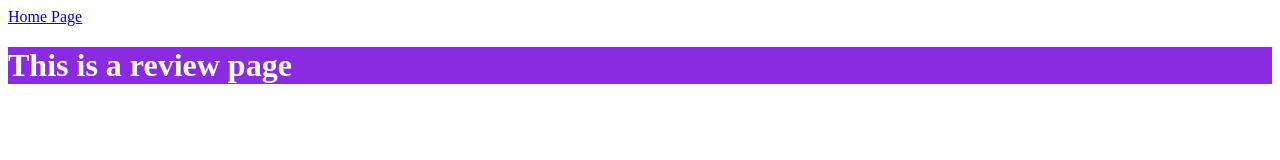
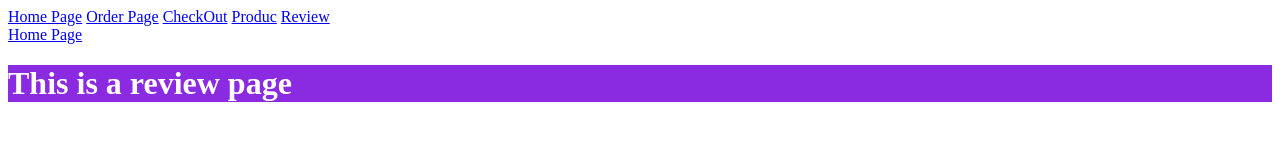
Before and after one commit to sammyalwayscode/ready-commence, a plain HTML site: page reviewPage-Thabiso.html in a window 1280 px wide. Drawn offline with Linux system fonts and the light colour scheme.

Commit message:
New Changes Added

```diff
--- a/reviewPage-Thabiso.html
+++ b/reviewPage-Thabiso.html
@@ -1,15 +1,25 @@
 <!DOCTYPE html>
 <html lang="en">
-<head>
-    <meta charset="UTF-8">
-    <meta name="viewport" content="width=device-width, initial-scale=1.0">
+  <head>
+    <meta charset="UTF-8" />
+    <meta name="viewport" content="width=device-width, initial-scale=1.0" />
     <title>Review Page</title>
     <style>
-        h1{background-color: blueviolet;color: white;}
+      h1 {
+        background-color: blueviolet;
+        color: white;
+      }
     </style>
-</head>
-<body>
+  </head>
+  <body>
+    <header>
+      <a href="/index.html">Home Page</a>
+      <a href="/order-sam.html">Order Page</a>
+      <a href="/checkout-mezicko.html">CheckOut</a>
+      <a href="/product-irushcodes.html">Produc</a>
+      <a href="/reviewPage-Thabiso.html">Review</a>
+    </header>
     <a href="/index.html">Home Page</a>
     <h1>This is a review page</h1>
-</body>
+  </body>
 </html>
```
Also changed, not shown: checkout-mezicko.html (+13 -6 lines), index.html (+3 -0 lines), product-irushcodes.html (+7 -0 lines).
